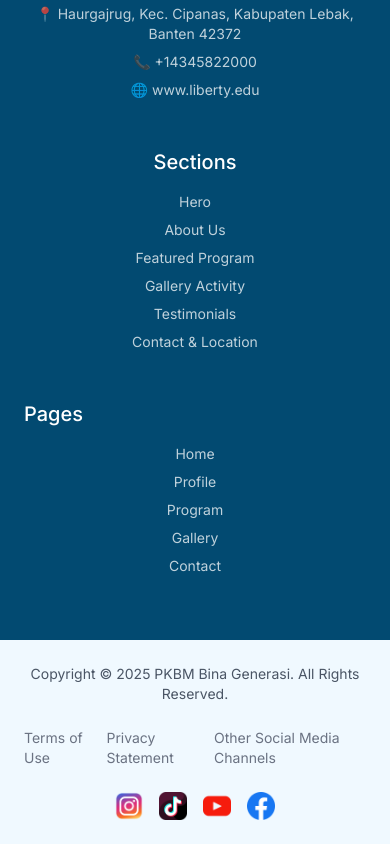
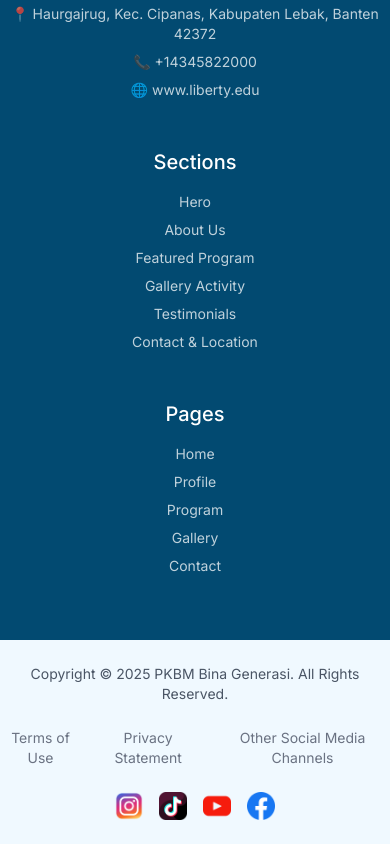
Before and after one commit to kodeintekno-dev/bima-generasi, a Next.js app: page / in a window 390 px wide. Shown: the part 1850-2694 px from the top of the page. Built offline with nearby package versions, Linux system fonts and the light colour scheme.

Commit message:
feat: update section about & footer

```diff
--- a/src/app/About.tsx
+++ b/src/app/About.tsx
@@ -6,7 +6,7 @@ export default function About() {
     <section className="bg-[#024A71] py-24">
       <div className="container mx-auto flex flex-col md:flex-row items-center gap-7 md:gap-14 lg:gap-28 px-6 md:px-0">
         {/* Left */}
-        <div className="text-white md:w-1/2">
+        <div className="text-white sm:px-5 md:px-0 md:w-1/2">
           <h2 className="text-2xl md:text-4xl lg:text-5xl font-semibold mb-6">
             Tentang Kami
           </h2>
--- a/src/components/Footer.tsx
+++ b/src/components/Footer.tsx
@@ -9,7 +9,7 @@ export default function Footer() {
   return (
     <footer className="bg-[#024A71]">
       {/* our information */}
-      <div className="container mx-auto flex flex-col md:flex-row  justify-between gap-12 py-16 px-6">
+      <div className="container mx-auto flex flex-col md:flex-row  justify-between gap-12 py-16 ">
         <div className="flex flex-col gap-6 items-center md:items-start">
           <h6 className="text-white text-xl font-medium ">Our Information</h6>
           <div className="text-white/75 flex flex-col gap-2 text-sm md:text-base text-center  md:text-start">
@@ -19,7 +19,7 @@ export default function Footer() {
           </div>
         </div>
 
-        <div className="flex flex-col sm:flex-row gap-12 md:gap-28 ">
+        <div className="flex flex-col sm:flex-row gap-12 md:gap-44 items-center md:items-start justify-center">
           {/* section */}
           <div className="flex flex-col gap-4">
             <h6 className="text-white text-xl font-medium text-center">Sections</h6>
@@ -63,13 +63,13 @@ export default function Footer() {
 
       {/* bottom bar */}
       <div className="bg-[#F0F9FF]">
-        <div className="container mx-auto flex flex-col md:flex-row justify-between items-center gap-6 py-6 px-6">
+        <div className="container mx-auto flex flex-col md:flex-row justify-between items-center gap-6 py-6">
           <p className="text-center md:text-left text-gray-600 text-sm">
             Copyright © 2025 PKBM Bina Generasi. All Rights Reserved.
           </p>
 
-          <div className="flex flex-col md:flex-row items-center gap-6">
-            <div className="flex justify-center gap-3 text-gray-500 text-sm items-center">
+          <div className="flex flex-col md:flex-row items-center  gap-6">
+            <div className="flex justify-center gap-3 text-gray-500 text-sm items-center text-center">
               <a
                 href="https://example.com/terms"
                 target="_blank"
```
